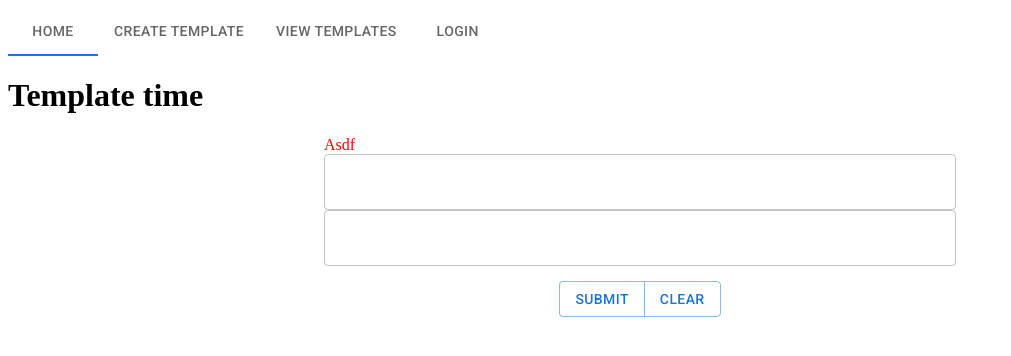
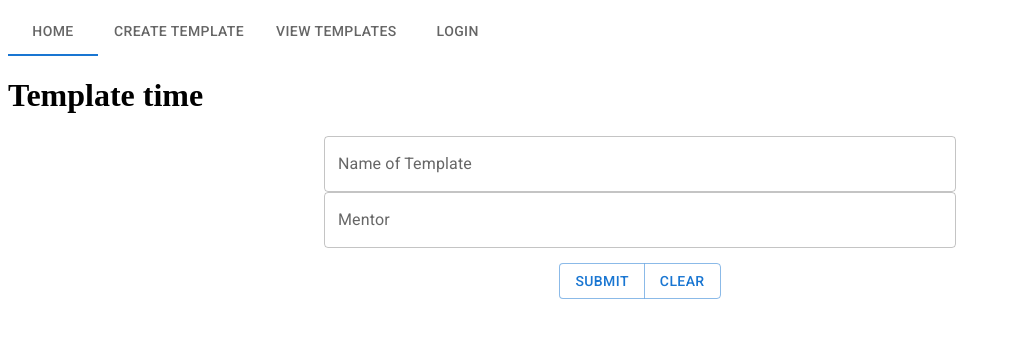
Before and after one commit to calebsmith00/recreated-onenote, a Next.js app: page /create-template in a window 1280 px wide. Shown: the top 356 px of the page, without its empty margins (0-1011 px from the left). Built offline with nearby package versions, Linux system fonts and the light colour scheme.

Commit message:
Adjust graph API in class to accept the token in the request header as a parameter

```diff
--- a/components/template_creation/form.tsx
+++ b/components/template_creation/form.tsx
@@ -22,10 +22,16 @@ export default function TemplateForm() {
     });
   };
 
-  const handleSubmit = (event: MouseEvent<HTMLButtonElement>) => {
+  const handleSubmit = async (event: MouseEvent<HTMLButtonElement>) => {
     event.preventDefault();
 
-    console.log("Clicked");
+    const response = await fetch("http://localhost:3000/api/create/template", {
+      method: "POST",
+      body: JSON.stringify(entry),
+    });
+    const json = await response.json();
+
+    console.log(json);
   };
 
   const handleClear = (event: MouseEvent<HTMLButtonElement>) => {
@@ -37,14 +43,18 @@ export default function TemplateForm() {
   };
 
   return (
+    <Box>
       <form className={styles.templateForm}>
-      <Box className={styles.boxTest}>Asdf</Box>
         <TemplateInputs
           handleInputChange={handleInputChange}
           templateEntry={entry}
         />
 
-      <TemplateButtons handleSubmit={handleSubmit} handleClear={handleClear} />
+        <TemplateButtons
+          handleSubmit={handleSubmit}
+          handleClear={handleClear}
+        />
       </form>
+    </Box>
   );
 }
--- /dev/null
+++ b/components/template_creation/input.module.scss
@@ -0,0 +1,3 @@
+.templateInput {
+  margin: 10px;
+}
--- a/components/template_creation/input.tsx
+++ b/components/template_creation/input.tsx
@@ -1,14 +1,29 @@
 import { TextField } from "@mui/material";
 import { InputsProps } from "./inputs";
+import styles from "./input.module.scss";
+
 interface InputProp extends InputsProps {
   name: string;
   value: string | undefined;
+  placeholder: string | undefined;
+  variant?: "outlined" | "filled" | "standard";
 }
 
 export default function TemplateInput({
   handleInputChange,
   name,
   value,
+  placeholder,
+  variant = "outlined",
 }: InputProp) {
-  return <TextField name={name} onChange={handleInputChange} value={value} />;
+  return (
+    <TextField
+      className={styles.templateInput}
+      name={name}
+      onChange={handleInputChange}
+      value={value}
+      label={placeholder}
+      variant={variant}
+    />
+  );
 }
--- a/components/template_creation/inputs.tsx
+++ b/components/template_creation/inputs.tsx
@@ -16,12 +16,14 @@ export default function TemplateInputs({
       <TemplateInput
         handleInputChange={handleInputChange}
         name="templateName"
+        placeholder="Name of Template"
         value={templateEntry.templateName}
         templateEntry={templateEntry}
       />
       <TemplateInput
         handleInputChange={handleInputChange}
         name="templateMentor"
+        placeholder="Mentor"
         value={templateEntry.templateMentor}
         templateEntry={templateEntry}
       />
--- a/helpers/graph_client.ts
+++ b/helpers/graph_client.ts
@@ -1,3 +1,7 @@
+type ApiFetchOptions = {
+  method?: "GET" | "POST";
+};
+
 class GraphClient {
   #accessToken: string | undefined;
 
@@ -50,14 +54,18 @@ class GraphClient {
     return json;
   }
 
-  async api(endpoint: string) {
-    const foundToken = await this.accessTokenExists();
-    if (!foundToken.token) return;
-    this.#accessToken = foundToken.token;
+  async api(
+    endpoint: string,
+    token?: any,
+    options: ApiFetchOptions = { method: "GET" }
+  ) {
+    if (!token) return;
+    this.#accessToken = token.token;
 
     const response = await fetch(
       `https://graph.microsoft.com/v1.0/me/${endpoint}`,
       {
+        ...options,
         headers: new Headers({
           Authorization: `Bearer ${this.#accessToken}`,
         }),
--- /dev/null
+++ b/pages/api/create/template.ts
@@ -0,0 +1,21 @@
+import { NextApiRequest, NextApiResponse } from "next";
+import { client } from "../../../helpers/graph_client";
+
+export default async function handler(
+  req: NextApiRequest,
+  res: NextApiResponse
+) {
+  if (!req.body) return;
+  const body = JSON.parse(req.body);
+  const validEntry = Object.values(body).find(
+    (entry) => entry === "" || typeof entry !== "string"
+  );
+
+  if (validEntry === "undefined" || validEntry === "")
+    return res
+      .status(400)
+      .json({ error: true, message: "Invalid entry sent to server. " });
+
+  client.api("/onenote/notebooks", req.cookies, { method: "POST" });
+  res.status(200).json({ message: "Hello" });
+}
--- a/pages/api/retrieve/client-access.ts
+++ b/pages/api/retrieve/client-access.ts
@@ -1,8 +1,9 @@
 import { NextApiRequest, NextApiResponse } from "next";
-import cookie from "cookie";
+import { parse } from "cookie";
 
 export default function handler(req: NextApiRequest, res: NextApiResponse) {
-  const cookies = cookie.parse(req.headers.cookie || "");
+  const { cookie } = req.headers;
+  const cookies = parse(cookie || "");
   if (cookies.token) return res.status(200).json(cookies);
 
   res.status(200).json({ message: "Hi" });
```
Lines whose indentation alone changed are shown as unchanged.
